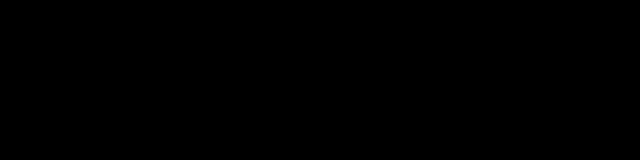
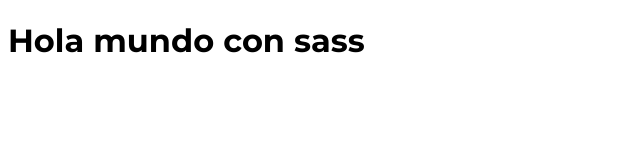
Before and after one commit to adrs1166ma/Festival, a website: page index.html in a window 1280 px wide. Shown: the whole page, without its empty margins (0-640 px from the left). Drawn offline with Linux system fonts and the light colour scheme.

Commit message:
google fonts added

```diff
--- a/index.html
+++ b/index.html
@@ -4,6 +4,9 @@
     <meta charset="UTF-8">
     <meta name="viewport" content="width=device-width, initial-scale=1.0">
     <title>Fesitval de Musica</title>
+    <link rel="preconnect" href="https://fonts.googleapis.com">
+    <link rel="preconnect" href="https://fonts.gstatic.com" crossorigin>
+    <link href="https://fonts.googleapis.com/css2?family=Montserrat:ital,wght@0,100..900;1,100..900&display=swap" rel="stylesheet">
     <link rel="stylesheet" href="build/css/app.css">
 </head>
 <body>
--- a/src/scss/app.scss
+++ b/src/scss/app.scss
@@ -1,3 +1,5 @@
 body {
-    background-color: black;
+    font-family: "Montserrat", sans-serif;
+    font-optical-sizing: auto;
+    font-style: normal;
 }
```
Also changed, not shown: build/css/app.css.
